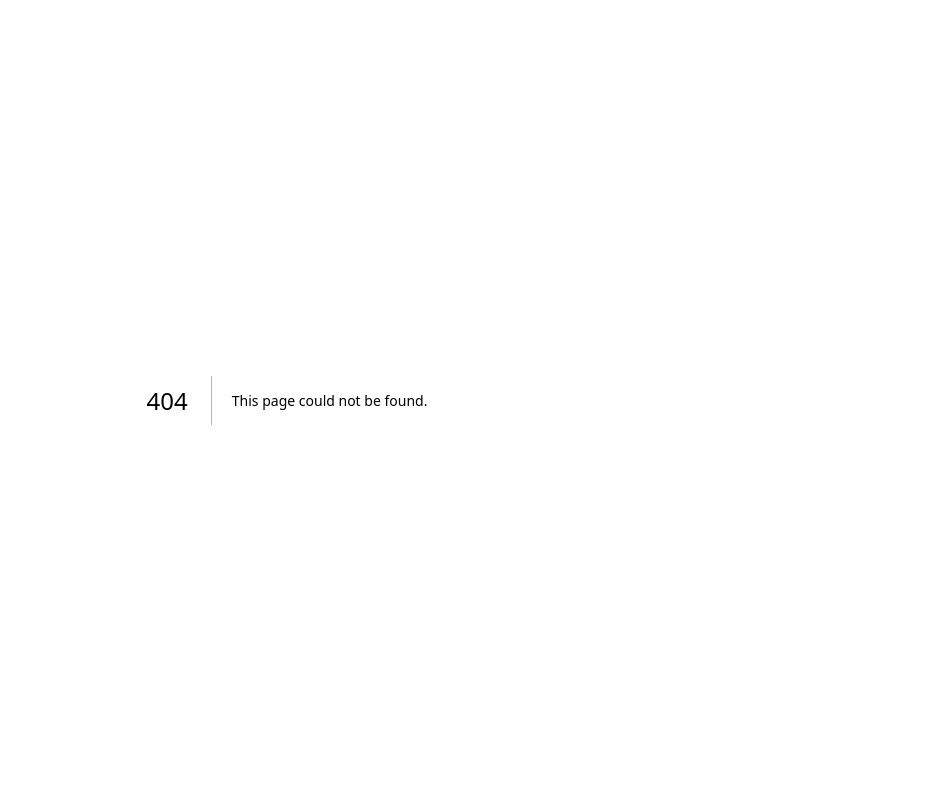
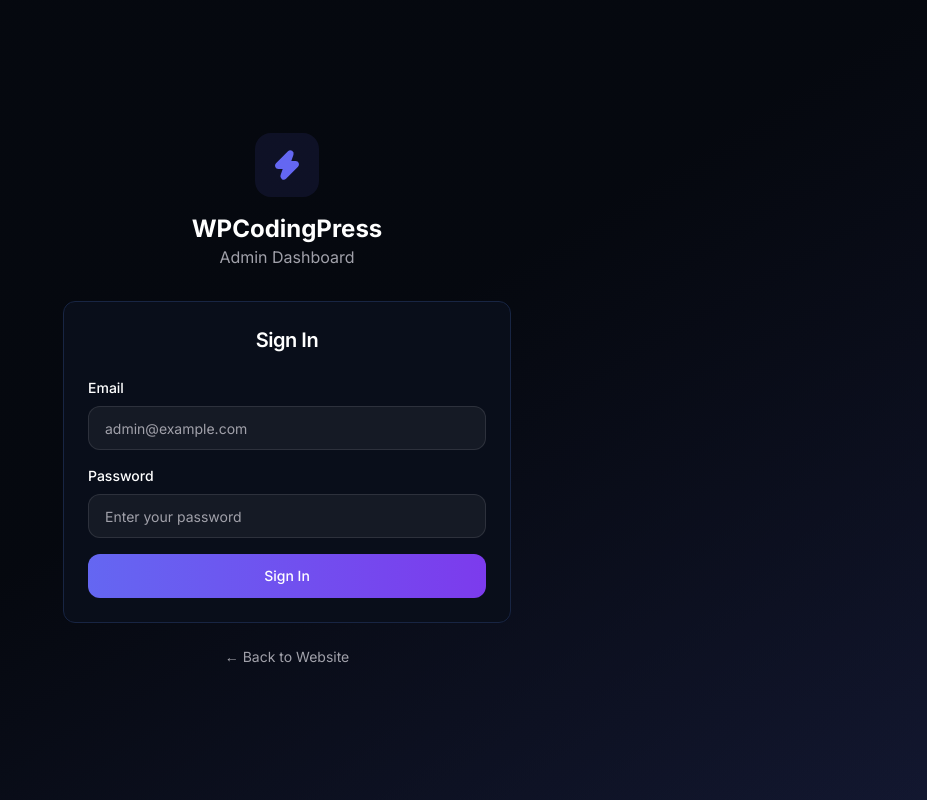
Before and after one commit to wpcodingpress/WPCodingPress, a Next.js app: page /admin-login in a window 1280 px wide. Before the commit this address had no page. Shown: the whole page, without its empty margins (353-1280 px from the left). Built offline with nearby package versions, Linux system fonts and the light colour scheme.

Commit message:
Fix admin login page routing

```diff
--- a/app/admin/login/page.tsx
+++ b/app/(auth)/admin-login/page.tsx
@@ -24,7 +24,7 @@ export default function AdminLoginPage() {
     setError("")
 
     try {
-      const result = await signIn("credentials", {
+      const result = await signIn("admin", {
         email: formData.email,
         password: formData.password,
         redirect: false
--- a/app/login/page.tsx
+++ b/app/login/page.tsx
@@ -28,7 +28,7 @@ export default function LoginPage() {
         method: 'POST',
         headers: { 'Content-Type': 'application/json' },
         credentials: 'include',
-        body: JSON.stringify({ email, password, provider: 'admin' }),
+        body: JSON.stringify({ email, password, provider: 'client' }),
       });
 
       if (!response.ok) {
```
